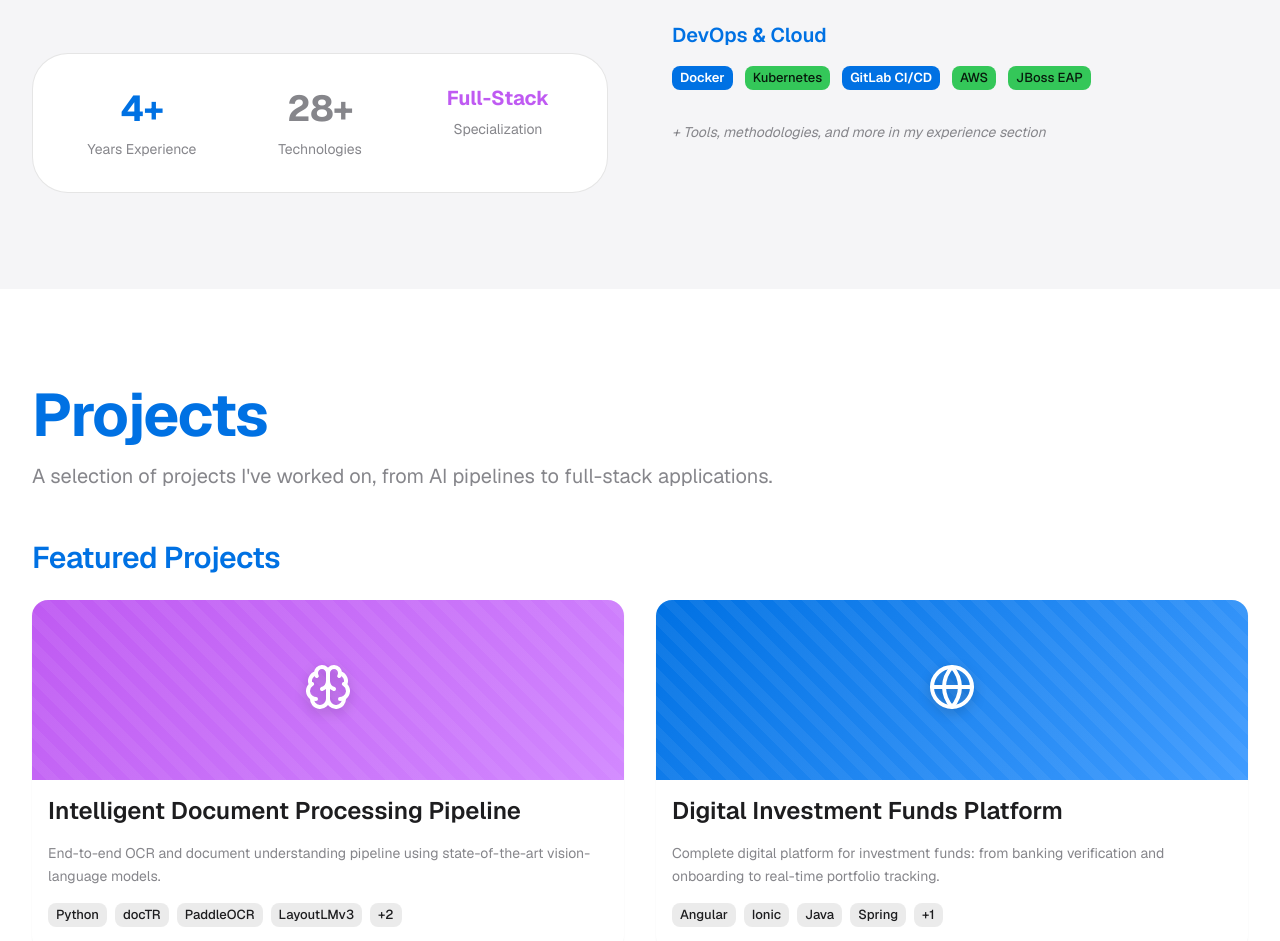
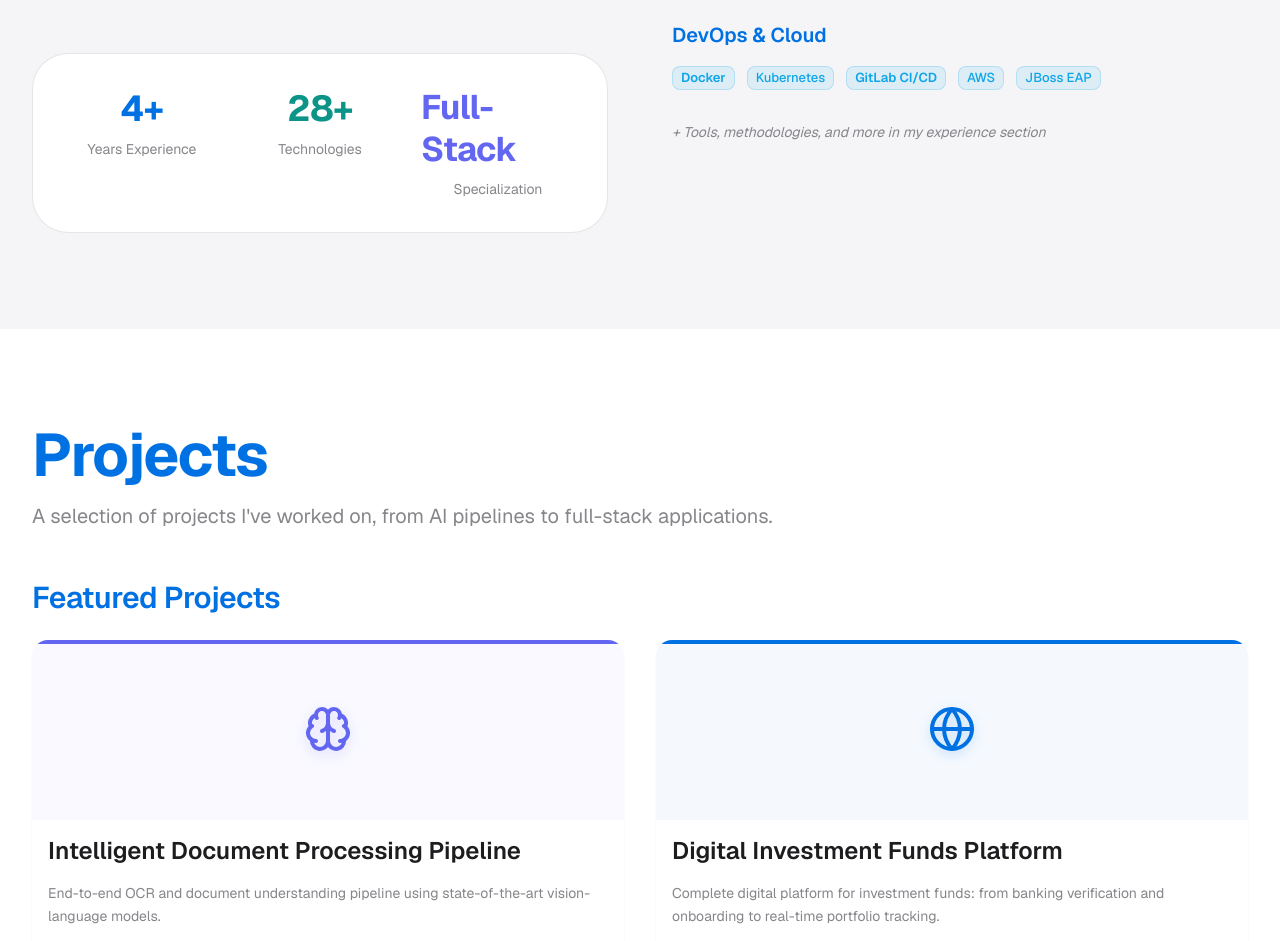
Before and after one commit to pguerrerolinares/personal-portfolio, a Next.js app: page /en in a window 1280 px wide. Shown: the part 1607-2548 px from the top of the page. Built offline with nearby package versions, Linux system fonts and the light colour scheme.

Commit message:
migration - materialui - phase7

```diff
--- a/app/globals.css
+++ b/app/globals.css
@@ -11,15 +11,15 @@
 
   /* Custom category colors for portfolio - synced with palette.ts */
   --category-web: #0071e3;
-  --category-mobile: #34c759;
-  --category-ai: #bf5af2;
-  --category-automation: #ff9f0a;
-  --category-other: #8e8e93;
+  --category-mobile: #0ea5e9;
+  --category-ai: #6366f1;
+  --category-automation: #0d9488;
+  --category-other: #64748b;
 
   /* Accent colors */
-  --accent-purple: #bf5af2;
-  --accent-pink: #ff375f;
-  --accent-cyan: #64d2ff;
+  --accent-purple: #6366f1;
+  --accent-pink: #0ea5e9;
+  --accent-cyan: #0d9488;
 }
 
 @media (prefers-color-scheme: dark) {
--- a/components/sections/about/about.tsx
+++ b/components/sections/about/about.tsx
@@ -90,29 +90,38 @@ export function About() {
                 borderRadius: 3,
                 border: 1,
                 borderColor: 'divider',
+                alignItems: 'start', // Ensure top alignment if heights differ, or 'center'
               }}
             >
-              <Box sx={{ textAlign: 'center' }}>
+              <Box sx={{ display: 'flex', flexDirection: 'column', alignItems: 'center', justifyContent: 'center' }}>
                 <Typography variant="h4" sx={{ fontWeight: 700, color: 'primary.main', mb: 1 }}>
                   4+
                 </Typography>
-                <Typography variant="body2" color="text.secondary">
+                <Typography variant="body2" color="text.secondary" align="center">
                   {t("stats.years")}
                 </Typography>
               </Box>
-              <Box sx={{ textAlign: 'center' }}>
-                <Typography variant="h4" sx={{ fontWeight: 700, color: 'secondary.main', mb: 1 }}>
+              <Box sx={{ display: 'flex', flexDirection: 'column', alignItems: 'center', justifyContent: 'center' }}>
+                <Typography variant="h4" sx={{ fontWeight: 700, color: 'success.main', mb: 1 }}>
                   {skills.length}+
                 </Typography>
-                <Typography variant="body2" color="text.secondary">
+                <Typography variant="body2" color="text.secondary" align="center">
                   {t("stats.technologies")}
                 </Typography>
               </Box>
-              <Box sx={{ textAlign: 'center' }}>
-                <Typography variant="h6" sx={{ fontWeight: 700, color: 'accent.purple', fontSize: { xs: '0.9rem', sm: '1.25rem' }, mb: 1 }}>
+              <Box sx={{ display: 'flex', flexDirection: 'column', alignItems: 'center', justifyContent: 'center' }}>
+                <Typography
+                  variant="h4"
+                  sx={{
+                    fontWeight: 700,
+                    color: 'accent.purple',
+                    mb: 1,
+                    fontSize: { xs: '1.5rem', sm: '2.125rem' } // Slightly smaller on mobile to fit "Full-Stack"
+                  }}
+                >
                   Full-Stack
                 </Typography>
-                <Typography variant="body2" color="text.secondary">
+                <Typography variant="body2" color="text.secondary" align="center">
                   {t("stats.focus")}
                 </Typography>
               </Box>
--- a/components/ui/badge.tsx
+++ b/components/ui/badge.tsx
@@ -1,5 +1,5 @@
 import { type ReactNode } from "react";
-import { Chip } from "@mui/material";
+import { Chip, alpha, useTheme } from "@mui/material";
 
 export interface BadgeProps {
   children: ReactNode;
@@ -14,6 +14,7 @@ export function Badge({
   size = "sm",
   className = ""
 }: BadgeProps) {
+  const theme = useTheme();
   const muiSize = size === "sm" ? "small" : "medium";
 
   // Map custom variants to MUI Chip colors/variants
@@ -34,22 +35,35 @@ export function Badge({
     }
   };
 
-  const color = getColor();
-  const chipVariant = variant === "outline" ? "outlined" : "filled";
+  // Resolve color token from theme based on variant
+  const getThemeColor = () => {
+    switch (variant) {
+      case "accent": return theme.palette.primary.main;
+      case "success": return theme.palette.success.main;
+      case "warning": return theme.palette.warning.main;
+      case "error": return theme.palette.error.main;
+      case "info": return theme.palette.info.main;
+      default: return theme.palette.text.secondary;
+    }
+  };
+
+  const colorHex = getThemeColor();
 
   return (
     <Chip
       label={children}
       size={muiSize}
-      color={color as any}
-      variant={chipVariant}
       className={className}
       sx={{
         fontWeight: 500,
         height: size === "sm" ? 24 : 32,
+        color: colorHex,
+        bgcolor: alpha(colorHex, 0.1),
+        border: `1px solid ${alpha(colorHex, 0.2)}`,
         ...(variant === "default" && {
-          bgcolor: 'action.selected',
+          bgcolor: 'action.selected', // Keep default slightly different or same? Let's keep consistent.
           color: 'text.primary',
+          border: `1px solid ${theme.palette.divider}`,
         }),
       }}
     />
--- a/components/widgets/project-card.tsx
+++ b/components/widgets/project-card.tsx
@@ -2,7 +2,7 @@
 
 import { m } from "framer-motion";
 import { useTranslations } from "next-intl";
-import { Box, CardContent, Typography, IconButton, Stack } from "@mui/material";
+import { Box, CardContent, Typography, IconButton, Stack, alpha } from "@mui/material";
 import { FadeIn, HoverCard } from "@/components/ui";
 import { ExternalLinkIcon, GithubIcon, GlobeIcon, SmartphoneIcon, BrainIcon, BotIcon, FolderIcon } from "@/components/ui/icon";
 import { Badge } from "@/components/ui/badge";
@@ -21,13 +21,7 @@ const categoryIcons = {
   other: FolderIcon,
 };
 
-const categoryGradients = {
-  web: 'linear-gradient(135deg, #0071e3 0%, #409cff 100%)', // Blue
-  mobile: 'linear-gradient(135deg, #34c759 0%, #30d158 100%)', // Green
-  ai: 'linear-gradient(135deg, #bf5af2 0%, #d288ff 100%)', // Purple
-  automation: 'linear-gradient(135deg, #ff9f0a 0%, #ffb340 100%)', // Orange
-  other: 'linear-gradient(135deg, #8e8e93 0%, #aeaeb2 100%)', // Gray
-};
+
 
 export function ProjectCard({ project, index = 0 }: ProjectCardProps) {
   const t = useTranslations("projects.items");
@@ -59,29 +53,21 @@ export function ProjectCard({ project, index = 0 }: ProjectCardProps) {
           sx={{
             position: 'relative',
             height: 180,
-            background: categoryGradients[project.category],
+            bgcolor: (theme) => alpha(theme.palette.category[project.category], 0.04), // Very subtle tint
+            borderTop: (theme) => `4px solid ${theme.palette.category[project.category]}`, // The "Connection"
             display: 'flex',
             alignItems: 'center',
             justifyContent: 'center',
             overflow: 'hidden',
-            '&::before': {
-              content: '""',
-              position: 'absolute',
-              top: 0,
-              left: 0,
-              right: 0,
-              bottom: 0,
-              background: 'repeating-linear-gradient(45deg, transparent, transparent 10px, rgba(255,255,255,.05) 10px, rgba(255,255,255,.05) 20px)',
-            },
           }}
         >
           <Box
             component={m.div}
             whileHover={{ scale: 1.1, rotate: 5 }}
             sx={{
-              color: 'white',
+              color: (theme) => theme.palette.category[project.category], // Icon matches category
               zIndex: 1,
-              filter: 'drop-shadow(0 4px 6px rgba(0,0,0,0.2))',
+              filter: (theme) => `drop-shadow(0 4px 6px ${alpha(theme.palette.category[project.category], 0.2)})`,
             }}
           >
             <CategoryIcon size={48} />
--- a/components/widgets/skill-badge.tsx
+++ b/components/widgets/skill-badge.tsx
@@ -1,7 +1,7 @@
 "use client";
 
 import { m } from "framer-motion";
-import { Chip } from "@mui/material";
+import { Chip, alpha, useTheme } from "@mui/material";
 import type { Skill } from "@/lib/constants/portfolio-data";
 
 interface SkillBadgeProps {
@@ -10,17 +10,38 @@ interface SkillBadgeProps {
 }
 
 export function SkillBadge({ skill, index = 0 }: SkillBadgeProps) {
-  const getColor = () => {
-    switch (skill.level) {
-      case "expert":
-        return "primary";
-      case "advanced":
-        return "success";
-      case "intermediate":
-        return "info";
+  const theme = useTheme();
+
+  const getStyleProps = (category: string) => {
+    switch (category) {
+      case "frontend":
+        return { color: 'primary.main', bg: 'primary.main' };
+      case "backend":
+        return { color: 'success.main', bg: 'success.main' };
+      case "devops":
+        return { color: 'info.main', bg: 'info.main' };
+      case "ai-ml":
+        return { color: 'accent.purple', bg: 'accent.purple' };
       default:
-        return "default";
+        // For default/tools, use slate/grey
+        return { color: 'text.secondary', bg: 'text.primary' };
     }
+  };
+
+  const styles = getStyleProps(skill.category);
+
+  // Helper to safely get nested palette value
+  const getPaletteValue = (theme: any, path: string) => {
+    const parts = path.split('.');
+    let value = theme.palette;
+    for (const part of parts) {
+      if (value && typeof value === 'object' && part in value) {
+        value = value[part];
+      } else {
+        return undefined;
+      }
+    }
+    return value;
   };
 
   return (
@@ -31,13 +52,49 @@ export function SkillBadge({ skill, index = 0 }: SkillBadgeProps) {
       viewport={{ once: true }}
       transition={{ duration: 0.3, delay: index * 0.05 }}
       label={skill.name}
-      color={getColor() as any}
       size="small"
       sx={{
-        fontWeight: 500,
-        ...(skill.level === "expert" && {
-          fontWeight: 600,
-        }),
+        fontWeight: skill.level === "expert" ? 600 : 500,
+        bgcolor: (theme) => {
+          const bgColorValue = getPaletteValue(theme, styles.bg);
+          if (bgColorValue) {
+            // For default case, use action.hover for a lighter background
+            if (styles.bg === 'text.primary') {
+              return theme.palette.action.hover;
+            }
+            return alpha(bgColorValue, 0.1);
+          }
+          return undefined;
+        },
+        color: (theme) => {
+          // For default, use text.secondary directly if mapped
+          if (styles.color === 'text.secondary') return theme.palette.text.secondary;
+          const colorValue = getPaletteValue(theme, styles.color);
+          return colorValue || undefined;
+        },
+        border: '1px solid',
+        borderColor: (theme) => {
+          const borderColorValue = getPaletteValue(theme, styles.bg);
+          if (borderColorValue) {
+            if (styles.bg === 'text.primary') {
+              return theme.palette.action.selected;
+            }
+            return alpha(borderColorValue, 0.2);
+          }
+          return undefined;
+        },
+        '&:hover': {
+          bgcolor: (theme) => {
+            const bgColorValue = getPaletteValue(theme, styles.bg);
+            if (bgColorValue) {
+              if (styles.bg === 'text.primary') {
+                return alpha(theme.palette.action.hover, 0.8);
+              }
+              return alpha(bgColorValue, 0.2);
+            }
+            return undefined;
+          },
+        }
       }}
     />
   );
--- a/lib/theme/palette.ts
+++ b/lib/theme/palette.ts
@@ -25,16 +25,16 @@ export const lightPalette: PaletteOptions = {
   },
   divider: 'rgba(0, 0, 0, 0.1)',
   success: {
-    main: '#34c759', // SF Green
+    main: '#0d9488', // Teal (aligned with Automation/Cool theme)
   },
   warning: {
-    main: '#ff9f0a', // SF Orange
+    main: '#f59e0b', // Standard Amber (warmth without being neon)
   },
   error: {
     main: '#ff3b30', // SF Red
   },
   info: {
-    main: '#0071e3', // SF Blue
+    main: '#0ea5e9', // Sky Blue (aligned with Mobile/Cool theme)
   },
   grey: {
     50: '#fbfbfd',
@@ -74,16 +74,16 @@ export const darkPalette: PaletteOptions = {
   },
   divider: 'rgba(255, 255, 255, 0.1)',
   success: {
-    main: '#30d158',
+    main: '#14b8a6', // Teal Light
   },
   warning: {
-    main: '#ff9f0a',
+    main: '#fbbf24',
   },
   error: {
     main: '#ff453a',
   },
   info: {
-    main: '#0a84ff',
+    main: '#38bdf8', // Sky Light
   },
   grey: {
     50: '#1c1c1e',
@@ -130,18 +130,18 @@ declare module '@mui/material/styles' {
   }
 }
 
-// Accent colors aligned with Apple HIG
+// Accent colors aligned with Harmonious Cool Palette
 export const accentColors = {
-  purple: '#bf5af2', // SF Purple
-  pink: '#ff375f',   // SF Pink
-  cyan: '#64d2ff',   // SF Cyan
+  purple: '#6366f1', // Indigo (was Purple) - keeping key name for compatibility but shifting hue
+  pink: '#0ea5e9',   // Sky Blue (was Pink) - keeping key name for compatibility
+  cyan: '#0d9488',   // Teal (was Cyan) - keeping key name for compatibility
 };
 
-// Category colors normalized
+// Category colors normalized to Cool Tones
 export const categoryColors = {
-  web: '#0071e3',    // SF Blue
-  mobile: '#34c759', // SF Green
-  ai: '#bf5af2',     // SF Purple
-  automation: '#ff9f0a', // SF Orange
-  other: '#8e8e93',  // SF Gray
+  web: '#0071e3',    // Primary Blue
+  mobile: '#0ea5e9', // Sky Blue
+  ai: '#6366f1',     // Indigo
+  automation: '#0d9488', // Teal
+  other: '#64748b',  // Slate
 };
```
Also changed, not shown: components/sections/hero/hero.tsx (+1 -7 lines).
